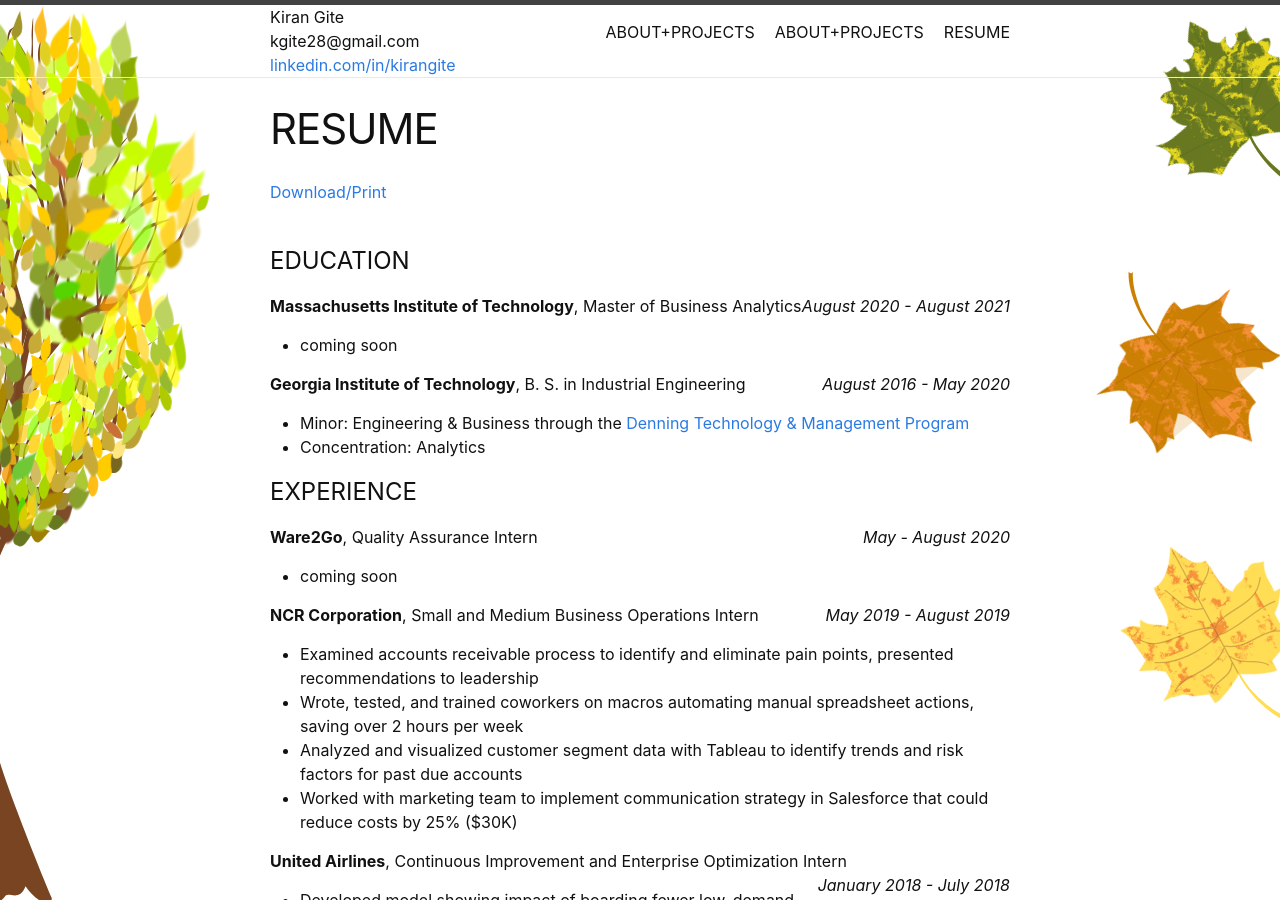
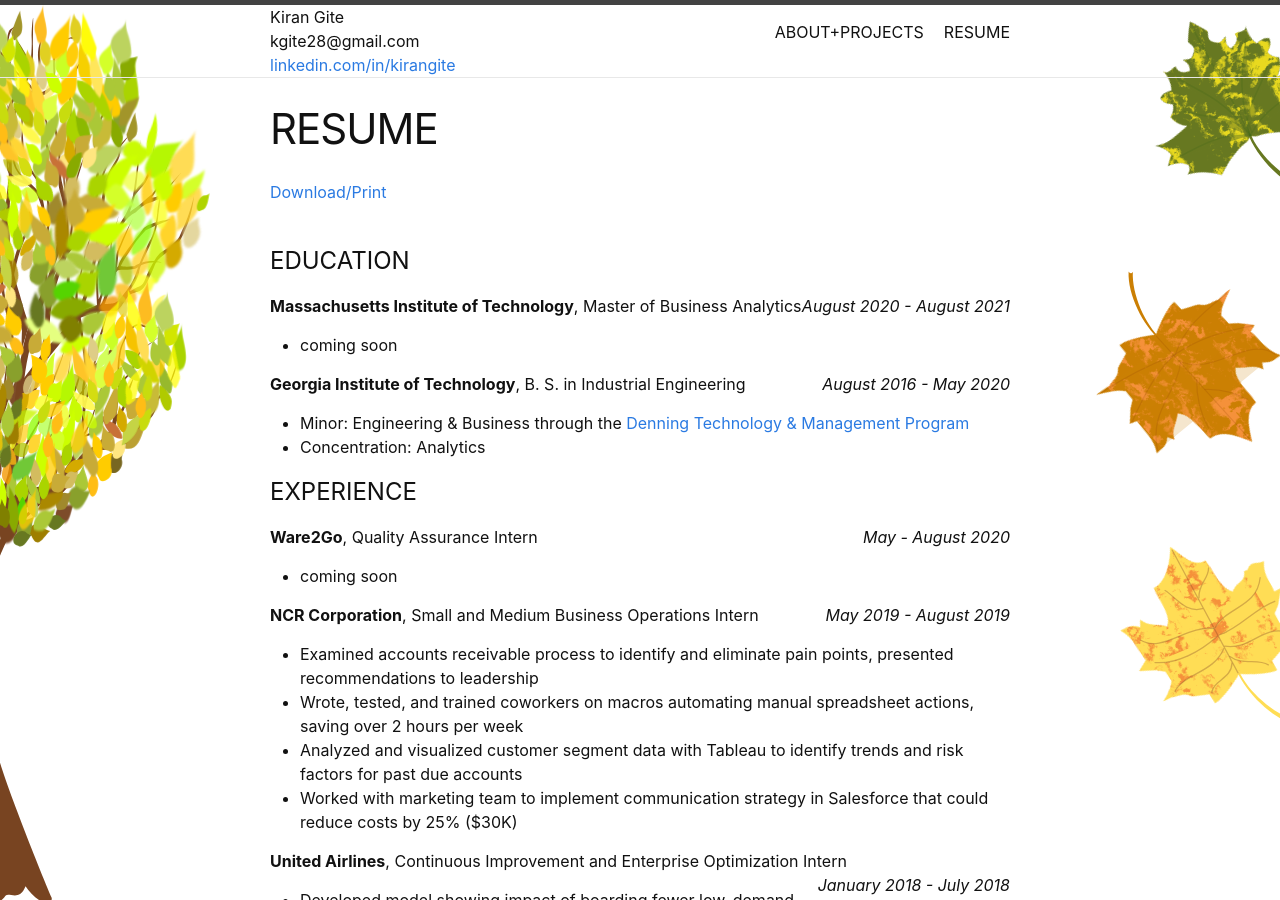
Before and after one commit to kgite28/kgite28.github.io, a Jekyll site: the page built from resume.markdown, in a window 1280 px wide and 900 px high. Built offline with Jekyll 4.4.1, drawn with Linux system fonts in a browser that asks for light colours.

Commit message:
MOre title edits

```diff
--- a/_layouts/home.html
+++ b/_layouts/home.html
@@ -1,5 +1,4 @@
 ---
-layout: page
 title: ABOUT+PROJECTS
 permalink: /projects/
 jsloc: /assets/js/actions.js
--- a/index.markdown
+++ b/index.markdown
@@ -3,5 +3,4 @@
 # To modify the layout, see https://jekyllrb.com/docs/themes/#overriding-theme-defaults
 
 layout: home
-title: ABOUT+PROJECTS
 ---
```
